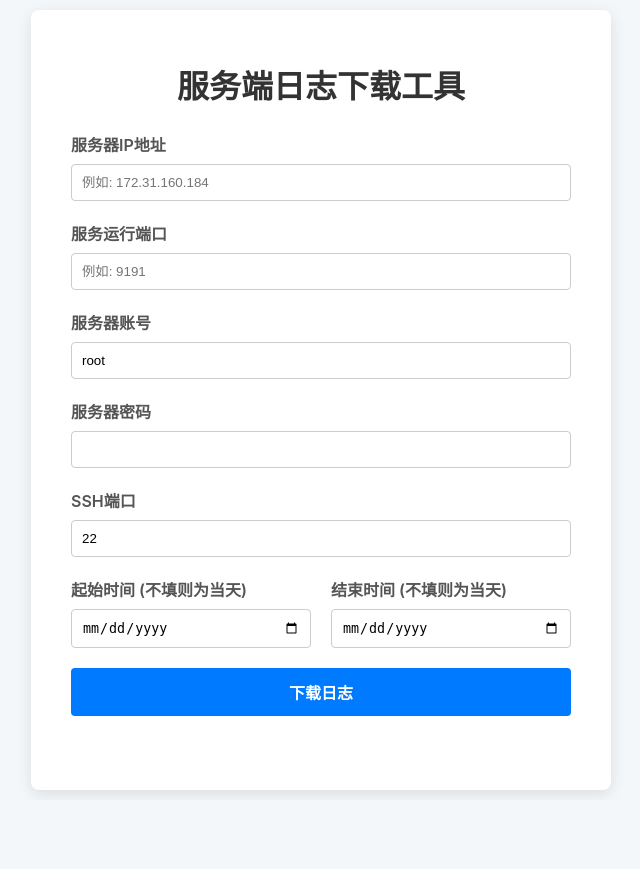
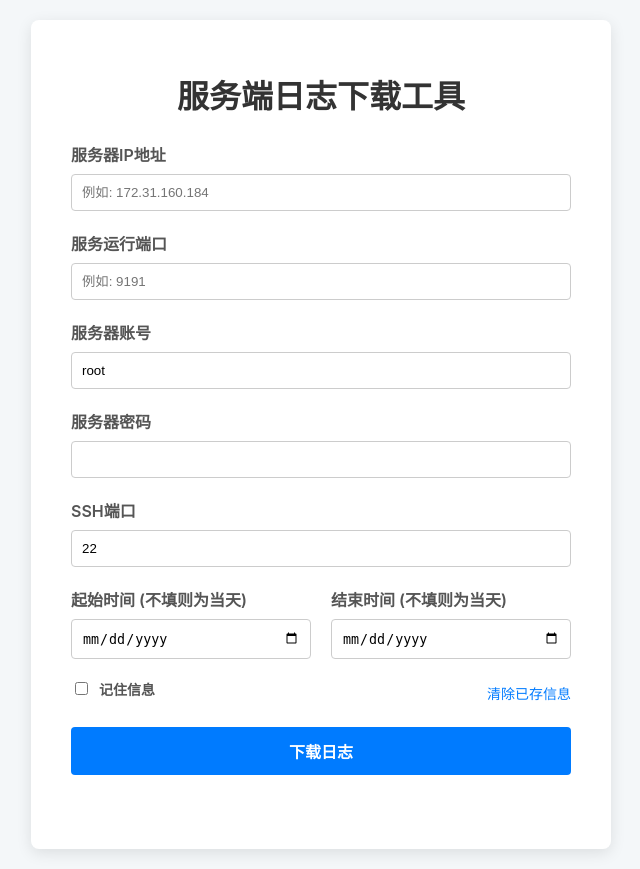
Before and after one commit to xixiU/awesome-script, a Flask app: page / in a window 1280 px wide. Shown: the whole page, without its empty margins (319-959 px from the left). Before the commit the page ends 794 px from the top, so only its background shows below. Run offline with Flask 3, Linux system fonts and the light colour scheme.

Commit message:
remember data

```diff
--- a/iflytek/logDownloader/templates/index.html
+++ b/iflytek/logDownloader/templates/index.html
@@ -15,6 +15,7 @@
             min-height: 100vh;
             background-color: #f4f7f9;
             margin: 0;
+            padding: 20px 0;
         }
 
         .container {
@@ -67,6 +68,31 @@
 
         .date-group .form-group {
             flex: 1;
+        }
+
+        .actions {
+            display: flex;
+            justify-content: space-between;
+            align-items: center;
+            margin-bottom: 20px;
+            font-size: 14px;
+        }
+
+        .remember-me {
+            display: flex;
+            align-items: center;
+            gap: 8px;
+            cursor: pointer;
+        }
+
+        .clear-link {
+            color: #007bff;
+            text-decoration: none;
+            cursor: pointer;
+        }
+
+        .clear-link:hover {
+            text-decoration: underline;
         }
 
         button {
@@ -160,6 +186,14 @@
                     <input type="date" id="end_date" name="end_date">
                 </div>
             </div>
+
+            <div class="actions">
+                <label class="remember-me">
+                    <input type="checkbox" id="rememberMe">
+                    记住信息
+                </label>
+                <a href="#" id="clearLink" class="clear-link">清除已存信息</a>
+            </div>
             <button type="submit" id="submitBtn">
                 <span id="btn-text">下载日志</span>
                 <span id="spinner" class="spinner" style="display: none;"></span>
@@ -169,16 +203,89 @@
     </div>
 
     <script>
+        // === DOM 元素引用 ===
         const logForm = document.getElementById('logForm');
         const submitBtn = document.getElementById('submitBtn');
         const btnText = document.getElementById('btn-text');
         const spinner = document.getElementById('spinner');
         const statusDiv = document.getElementById('status');
+        const rememberMeCheckbox = document.getElementById('rememberMe');
+        const clearLink = document.getElementById('clearLink');
+        const passwordInput = document.getElementById('password');
 
+        // 定义一个用于 localStorage 的 key
+        const STORAGE_KEY = 'logDownloaderCredentials';
+
+        // === 功能函数 ===
+
+        /**
+         * 页面加载时，加载已保存的数据
+         */
+        function loadSavedData() {
+            const savedData = localStorage.getItem(STORAGE_KEY);
+            if (savedData) {
+                const data = JSON.parse(savedData);
+                document.getElementById('hostname').value = data.hostname || '';
+                document.getElementById('service_port').value = data.service_port || '';
+                document.getElementById('username').value = data.username || '';
+                document.getElementById('password').value = data.password || '';
+                document.getElementById('ssh_port').value = data.ssh_port || '';
+                rememberMeCheckbox.checked = true; // 如果有数据，默认勾选“记住我”
+            }
+        }
+
+        /**
+         * 保存数据到 localStorage
+         */
+        function saveData() {
+            const dataToSave = {
+                hostname: document.getElementById('hostname').value,
+                service_port: document.getElementById('service_port').value,
+                username: document.getElementById('username').value,
+                password: document.getElementById('password').value,
+                ssh_port: document.getElementById('ssh_port').value,
+            };
+            // 保存数据
+            localStorage.setItem(STORAGE_KEY, JSON.stringify(dataToSave));
+        }
+
+        /**
+         * 从 localStorage 清除数据
+         */
+        function clearSavedData() {
+            localStorage.removeItem(STORAGE_KEY);
+            // 清空表单
+            logForm.reset();
+            document.getElementById('username').value = 'root'; // 保留默认值
+            document.getElementById('ssh_port').value = '22';
+            statusDiv.textContent = '已清除保存的信息。';
+            statusDiv.className = 'status-success';
+            setTimeout(() => statusDiv.textContent = '', 3000); // 3秒后清除提示
+        }
+
+        // === 事件监听 ===
+
+        // 页面加载完成后立即执行
+        document.addEventListener('DOMContentLoaded', loadSavedData);
+
+        // 清除链接的点击事件
+        clearLink.addEventListener('click', (e) => {
+            e.preventDefault();
+            clearSavedData();
+        });
+
+        // 表单提交事件
         logForm.addEventListener('submit', async (e) => {
             e.preventDefault();
 
-            // 禁用按钮并显示加载动画
+            // --- 保存或清除数据 ---
+            if (rememberMeCheckbox.checked) {
+                saveData();
+            } else {
+                localStorage.removeItem(STORAGE_KEY);
+            }
+
+            // --- 按钮状态和API请求 (逻辑不变) ---
             submitBtn.disabled = true;
             btnText.textContent = '处理中...';
             spinner.style.display = 'inline-block';
@@ -196,11 +303,8 @@
                 });
 
                 if (response.ok) {
-                    // 如果响应成功，说明是文件流
                     statusDiv.textContent = '成功！正在准备下载...';
                     statusDiv.className = 'status-success';
-
-                    // 从 Content-Disposition 头获取文件名
                     const disposition = response.headers.get('Content-Disposition');
                     let filename = 'download.tar.gz';
                     if (disposition && disposition.indexOf('attachment') !== -1) {
@@ -210,8 +314,6 @@
                             filename = matches[1].replace(/['"]/g, '');
                         }
                     }
-
-                    // 创建 Blob 对象并触发下载
                     const blob = await response.blob();
                     const url = window.URL.createObjectURL(blob);
                     const a = document.createElement('a');
@@ -222,19 +324,17 @@
                     a.click();
                     window.URL.revokeObjectURL(url);
                     document.body.removeChild(a);
+                    passwordInput.value = ''; // 下载成功后清空密码输入框
 
                 } else {
-                    // 如果响应失败，说明是JSON格式的错误信息
                     const errorData = await response.json();
                     statusDiv.textContent = `错误: ${errorData.error || '未知错误'}`;
                     statusDiv.className = 'status-error';
                 }
             } catch (error) {
-                // 网络或其他 fetch 错误
                 statusDiv.textContent = `请求失败: ${error.message}`;
                 statusDiv.className = 'status-error';
             } finally {
-                // 恢复按钮状态
                 submitBtn.disabled = false;
                 btnText.textContent = '下载日志';
                 spinner.style.display = 'none';
```
